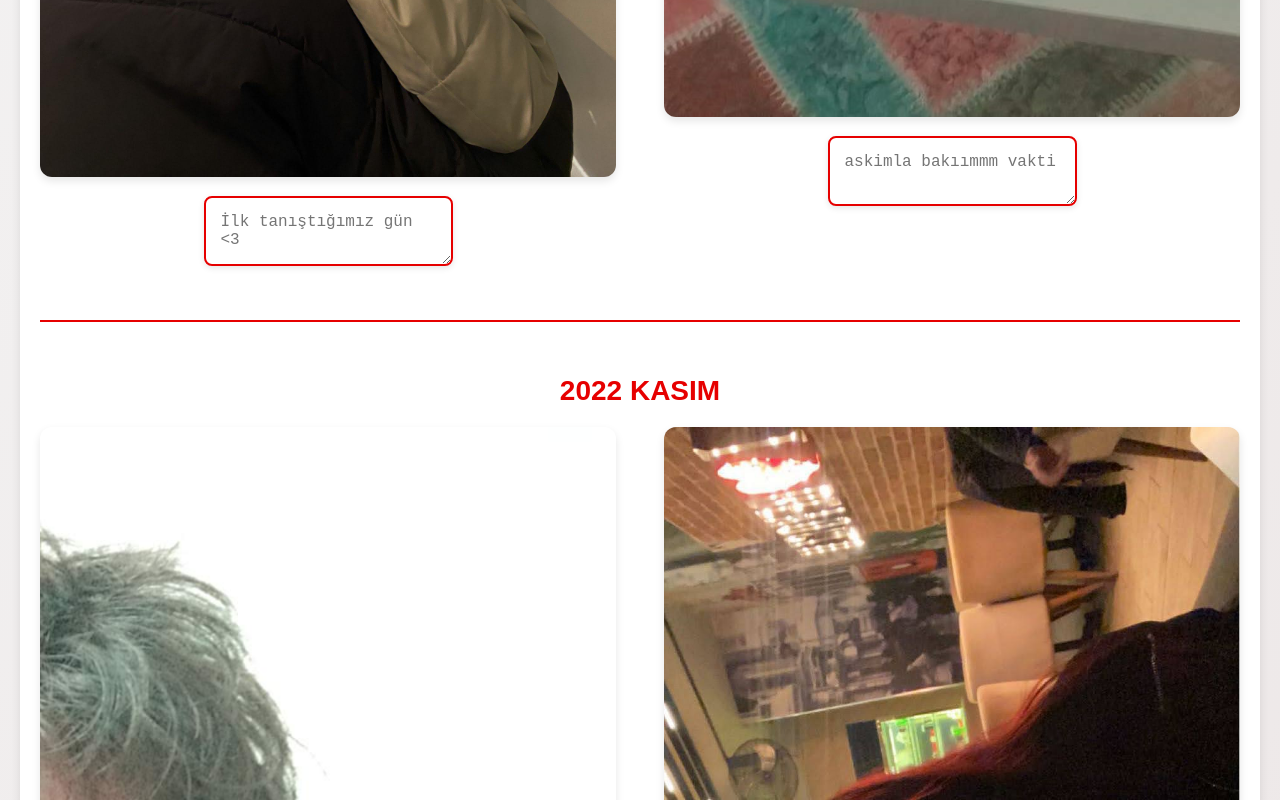
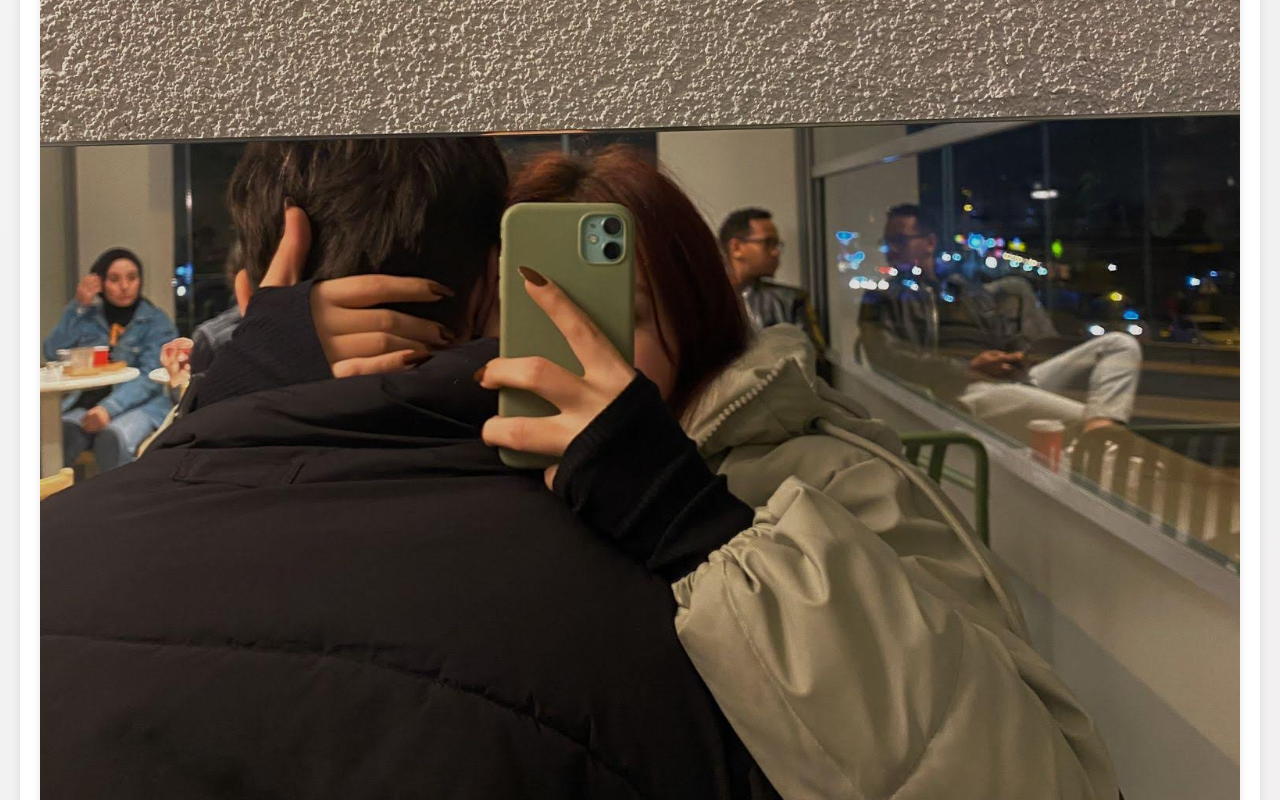
Before and after one commit to canyrlmz/yildonumu, a plain HTML site: page index.html in a window 1280 px wide. Shown: the part 940-1740 px from the top of the page. Drawn offline with Linux system fonts and the light colour scheme.

Commit message:
Update index.html

```diff
--- a/index.html
+++ b/index.html
@@ -54,18 +54,23 @@
             display: flex;
             justify-content: space-between;
             width: 100%;
-            gap: 2%;
+            flex-direction: column;
+        gap: 20px;
         }
         .photo {
-            width: 48%;
+            width: 100%;
             margin-bottom: 20px;
             text-align: center;
             position: relative;
+
         }
         img {
             width: 100%;
             border-radius: 12px;
             box-shadow: 0 4px 8px rgba(0, 0, 0, 0.1);
+            width: 100%;
+    max-width: 100%;
+    height: auto;
         }
         .text-box {
             margin-top: 15px;
@@ -74,7 +79,7 @@
             border-radius: 8px;
             background-color: #fff;
             box-shadow: 0 2px 6px rgba(0, 0, 0, 0.1);
-            font-size: 16px;
+            font-size: 18px;
             color: #333;
         }
         footer {
```
